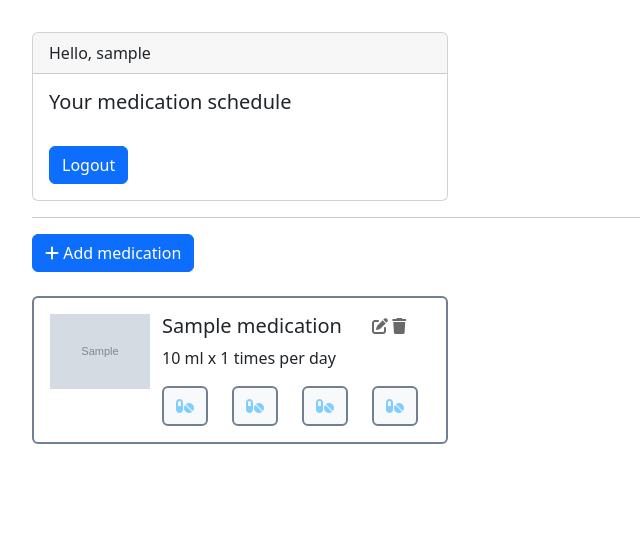
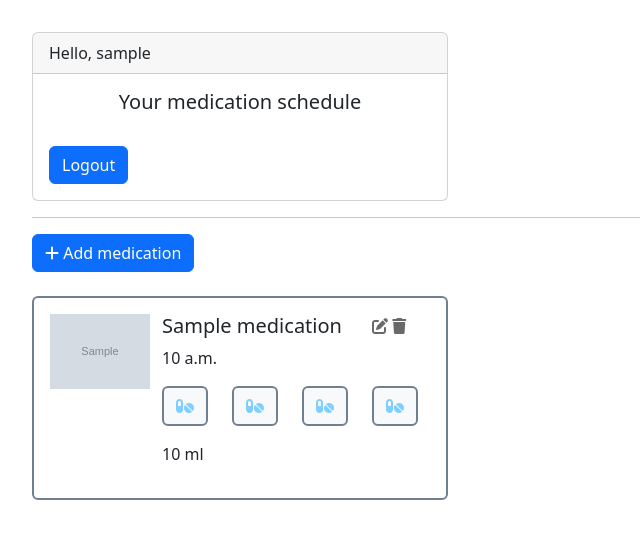
Before and after one commit to MartaSeidler/medication-schedule, a Django app: page /medications/all_medications/ in a window 1280 px wide. Shown: the top 539 px of the page, without its empty margins (0-640 px from the left). Run offline with Django 4.2, Linux system fonts and the light colour scheme; a user stored in the database is signed in; tables that the repository leaves empty hold one stand-in row (values such as "Sample post"); grey boxes marked "Sample" are stand-in pictures; some libraries are stand-ins or nearby versions.

Commit message:
Update project

```diff
--- a/medications/forms.py
+++ b/medications/forms.py
@@ -1,7 +1,9 @@
 from django.forms import ModelForm
 from .models import Medication
+
+
 
 class MedicationForm(ModelForm):
     class Meta:
         model = Medication
-        fields = ['name_of_medication', 'picture', 'times_per_day', 'dosage', 'unit']
+        fields = ['name_of_medication', 'picture', 'time', 'dosage', 'unit']
--- a/medications/models.py
+++ b/medications/models.py
@@ -4,17 +4,16 @@ from django.db import models
 UNITS = {
     ('ml', 'ml'),
     ('mg', 'mg'),
-    ('pills', 'pills'),
+    ('pcs', 'pcs'),
     ('dose', 'dose')
 }
 
 
 class Medication(models.Model):
     name_of_medication = models.CharField(default="", max_length=64, blank=False, unique=False)
-    times_per_day = models.PositiveSmallIntegerField(default=0, null=True, blank=True)
+    time = models.TimeField(null=True, blank=True)
     dosage = models.PositiveSmallIntegerField(default=0, null=True, blank=True)
     unit = models.CharField(choices=UNITS, max_length=10, default='ml')
-
     picture = models.ImageField(upload_to="pictures", blank=True, null=True)
 
     def name_and_capacity(self):
--- a/templates/main.html
+++ b/templates/main.html
@@ -13,6 +13,8 @@
     <title>{% block title %} {% endblock %}</title>
 </head>
 <body>
-    {% block page %} {% endblock %}
+
+            {% block page %} {% endblock %}
+
 </body>
 </html>
--- a/templates/medication.html
+++ b/templates/medication.html
@@ -9,7 +9,7 @@
             Hello, {{ user.username }}
         </div>
         <div class="card-body">
-            <h5 class="card-title">Your medication schedule</h5><br>
+            <h5 class="card-title" style="text-align: center">Your medication schedule</h5><br>
 <!--            <p class="card-text">With supporting text below as a natural lead-in to additional content.</p>-->
             <a href="{% url 'logout' %}" class="btn btn-primary">Logout</a>
          </div>
@@ -41,7 +41,7 @@
                     </div>
                 </div>
                 <div class="row">
-                    <p>{{ medication.dosage }} {{ medication.unit}} x {{ medication.times_per_day }} times per day</p>
+                    <p>{{ medication.time }} </p>
                 </div>
                 <div class="row">
 
@@ -57,12 +57,15 @@
                     <div class="col-3">
                         <button type="button" class="btn btn-light" style="border: 2px solid; border-color: #708090"><i class="fa-solid fa-pills" style="color: #80ceff"></i></button>
                     </div>
-
+                    <p></p>
+                    <div class="row">
+                        <p>{{ medication.dosage }} {{ medication.unit}} </p>
+                    </div>
                 </div>
               </div>
             </div>
+            <br>
 
-        <br>
         {% endfor %}
     {% endif %}
 {% endblock %}
```
Also changed, not shown: README.md, medications/migrations/0018_remove_medication_times_per_day_medication_hour_and_more.py (added), medications/migrations/0019_rename_hour_medication_time_alter_medication_unit.py (added), medications/migrations/0020_alter_medication_unit.py (added).
